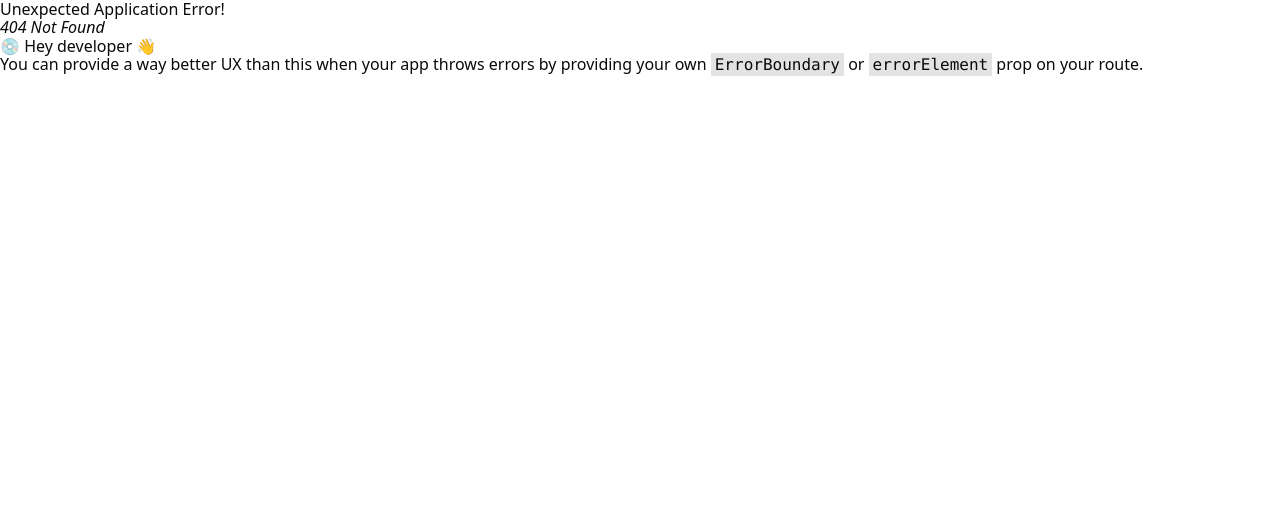
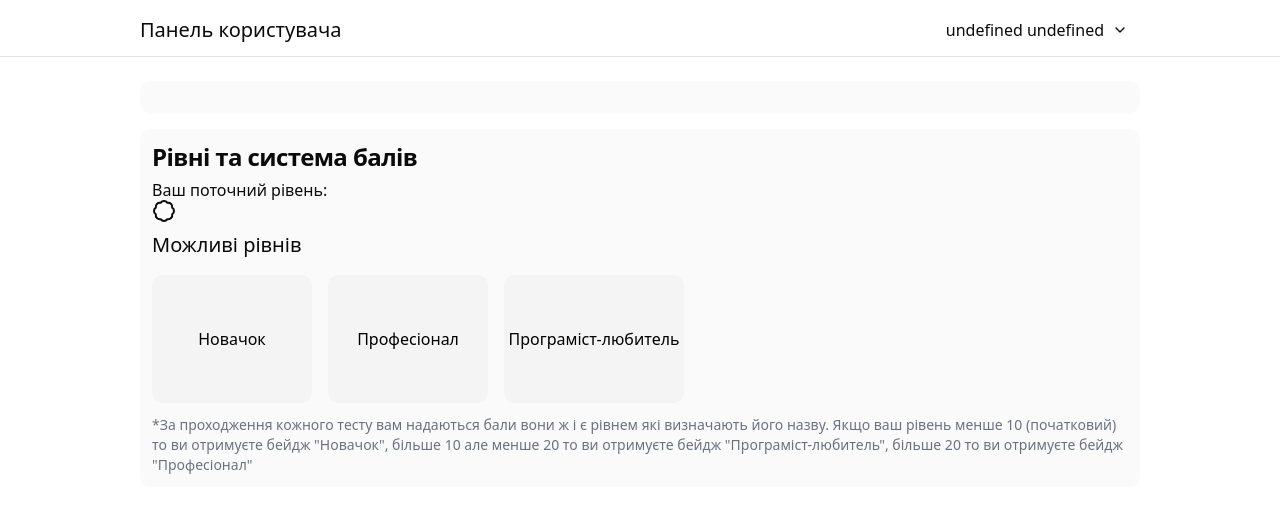
Before and after one commit to Danylo-Honcharenko/progplatformfront, a React (Vite) app: page /panel/user-profile in a window 1280 px wide. Before the commit this address had no page. Shown: the top 512 px of the page. Built offline with nearby package versions, Linux system fonts and the light colour scheme; no server answers.

Commit message:
refactoring

```diff
--- a/src/App.tsx
+++ b/src/App.tsx
@@ -9,6 +9,7 @@ import UserPanel from "@/pages/UserPanel.tsx";
 import ChangePassword from "@/pages/ChangePassword.tsx";
 import UserProfile from "@/pages/UserProfile.tsx";
 import TopicsPage from "@/pages/TopicsPage.tsx";
+import Panel from "@/components/Panel.tsx";
 
 function App() {
 
@@ -35,11 +36,17 @@ function App() {
         },
         {
             path: "/panel",
-            Component: UserPanel
-        },
-        {
-            path: "/user-profile",
-            Component: UserProfile
+            Component: Panel,
+            children: [
+                {
+                    index: true,
+                    Component: UserPanel
+                },
+                {
+                    path: "user-profile",
+                    Component: UserProfile
+                }
+            ]
         },
         {
             path: "/change-password",
--- /dev/null
+++ b/src/components/Panel.tsx
@@ -0,0 +1,21 @@
+import PanelHeader from "@/components/PanelHeader.tsx";
+import useAuth from "@/hooks/useAuth.tsx";
+import {Outlet} from "react-router-dom";
+
+const Panel = () => {
+    const {loadingUser, user} = useAuth();
+
+    return (
+        <>
+            <PanelHeader
+                loading={loadingUser}
+                user={user}
+            />
+            <div className="pl-35 pr-35 pt-3">
+                <Outlet />
+            </div>
+        </>
+    );
+};
+
+export default Panel;
--- a/src/components/PanelHeader.tsx
+++ b/src/components/PanelHeader.tsx
@@ -16,13 +16,11 @@ import {UserResponse} from "@/type/response/UserResponse.ts";
 import {Response} from "@/type/response/Response.ts";
 
 type Props = {
-    title: string,
     user: Response<UserResponse> | undefined,
-    loading: boolean,
-    isProfilePage?: boolean
+    loading: boolean
 };
 
-const PanelHeader = ({title, isProfilePage, user, loading}: Props) => {
+const PanelHeader = ({user, loading}: Props) => {
 
     const [isLogout, setIsLogout] = useState<boolean>(false);
 
@@ -40,9 +38,9 @@ const PanelHeader = ({title, isProfilePage, user, loading}: Props) => {
 
     return (
         <>
-            <div className="flex items-center justify-between">
+            <div className="flex items-center justify-between pl-35 pr-35 pt-3">
                 <div>
-                    <h2 className="text-xl">{title}</h2>
+                    <h2 className="text-xl">Панель користувача</h2>
                 </div>
                 <div>
                     <DropdownMenu>
@@ -53,7 +51,7 @@ const PanelHeader = ({title, isProfilePage, user, loading}: Props) => {
                             <DropdownMenuLabel><Badge>{user?.data.levelAlias}</Badge>Рівень: {user?.data.level}</DropdownMenuLabel>
                             <DropdownMenuSeparator />
                             <DropdownMenuGroup>
-                                <Link to="/user-profile" replace>
+                                <Link to="user-profile">
                                     <DropdownMenuItem>
                                         <User/>
                                         <span>Профіль</span>
@@ -64,20 +62,16 @@ const PanelHeader = ({title, isProfilePage, user, loading}: Props) => {
                                     <span>Вийти</span>
                                 </DropdownMenuItem>
                                 <DropdownMenuSeparator />
-                                <Link to="/" replace>
+                                <Link to="/">
                                     <DropdownMenuItem>
                                         <Home/><span>На головну</span>
                                     </DropdownMenuItem>
                                 </Link>
-                                {isProfilePage ?
-                                    <Link to="/panel" replace>
-                                        <DropdownMenuItem>
-                                            <ArrowLeft/><span>До панелі користувача</span>
-                                        </DropdownMenuItem>
-                                    </Link>
-                                    :
-                                    <></>
-                                }
+                                <Link to="/panel" replace>
+                                    <DropdownMenuItem>
+                                        <ArrowLeft/><span>До панелі користувача</span>
+                                    </DropdownMenuItem>
+                                </Link>
                             </DropdownMenuGroup>
                         </DropdownMenuContent>
                     </DropdownMenu>
--- a/src/pages/UserPanel.tsx
+++ b/src/pages/UserPanel.tsx
@@ -7,7 +7,6 @@ import {
 } from "@/components/ui/alert-dialog.tsx";
 import {Navigate} from "react-router-dom";
 import CourseCard from "@/components/CourseCard.tsx";
-import PanelHeader from "@/components/PanelHeader.tsx";
 import useAuth from "@/hooks/useAuth.tsx";
 import useCourses from "@/hooks/useCourses.tsx";
 
@@ -15,7 +14,7 @@ const UserPanel = () => {
 
     // const [testResults, _] = useState<Response<TestResultResponse> | undefined>(undefined);
 
-    const {loadingUser, user, notAuthorized, authError} = useAuth();
+    const {notAuthorized, authError} = useAuth();
     const {loadingCourses, courses, courseError} = useCourses();
 
     const error = {...authError, ...courseError};
@@ -26,13 +25,7 @@ const UserPanel = () => {
     // const testResultsAmount = testResults?.data.results?.length;
 
     return (
-        <div>
-            <div className="pl-35 pr-35 pt-3">
-                <PanelHeader
-                    title="Панель користувача"
-                    loading={loadingUser}
-                    user={user}
-                />
+        <>
             <div className="mt-4">
                 <div>
                     <h3 className="scroll-m-20 text-2xl font-semibold tracking-tight">Курси</h3>
@@ -102,7 +95,6 @@ const UserPanel = () => {
                 {/*    </div>*/}
                 {/*}*/}
             </div>
-            </div>
             <AlertDialog open={error.status === 500}>
                 <AlertDialogContent>
                     <AlertDialogHeader>
@@ -114,7 +106,7 @@ const UserPanel = () => {
                     </AlertDialogHeader>
                 </AlertDialogContent>
             </AlertDialog>
-        </div>
+        </>
     );
 };
 
--- a/src/pages/UserProfile.tsx
+++ b/src/pages/UserProfile.tsx
@@ -1,24 +1,14 @@
-import PanelHeader from "@/components/PanelHeader.tsx";
 import useAuth from "@/hooks/useAuth.tsx";
 import {Badge} from "lucide-react";
 import {Navigate} from "react-router-dom";
 
 const UserProfile = () => {
 
-    const {loadingUser, user, notAuthorized} = useAuth();
+    const {user, notAuthorized} = useAuth();
 
     if (notAuthorized) return <Navigate to="/login" replace/>;
 
     return (
-        <div>
-            <div className="pl-35 pr-35 pt-3">
-                <PanelHeader
-                    title="Профіль користувача"
-                    isProfilePage={true}
-                    loading={loadingUser}
-                    user={user}
-                />
-                <div>
         <div>
             <div className="mt-3 bg-zinc-50 p-3 rounded-lg">
                 <h4 className="scroll-m-20 text-2xl tracking-tight">{user?.data.lastName} {user?.data.firstName}</h4>
@@ -60,9 +50,6 @@ const UserProfile = () => {
                 </div>
             </div>
         </div>
-                </div>
-            </div>
-        </div>
     );
 };
 
```
Lines whose indentation alone changed are shown as unchanged.
